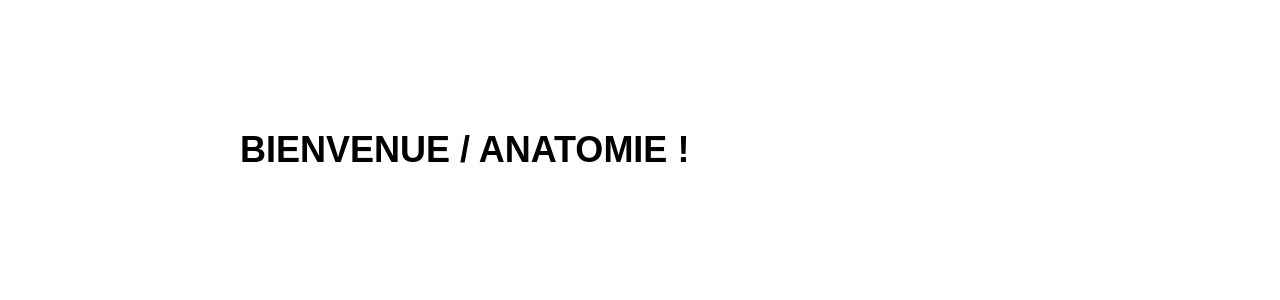
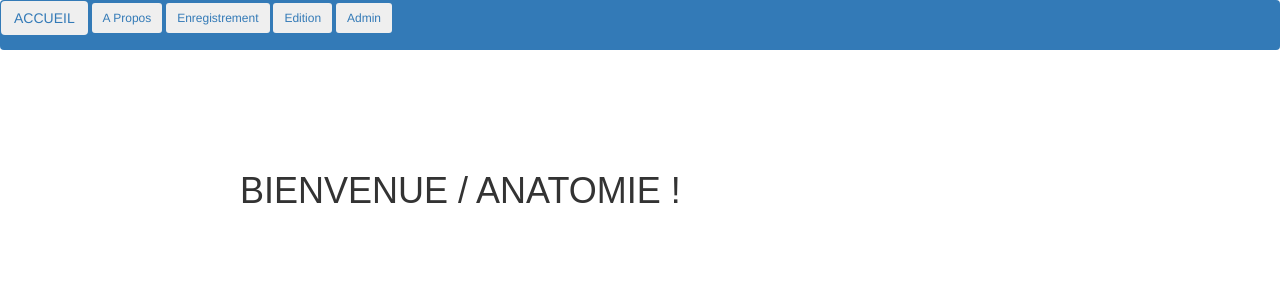
Before and after one commit to ipalakot/-crp_filr_std_anatomie, a Symfony app: template templates/home/index.html.twig in a window 1280 px wide. Shown: the top 300 px of the page. Run offline with Twig, Linux system fonts and the light colour scheme; the template is opened without the code that fills it, so the values that code supplies are empty; some libraries are stand-ins or nearby versions.

Commit message:
Changement des templates

```diff
--- a/templates/base.html.twig
+++ b/templates/base.html.twig
@@ -3,8 +3,36 @@
     <head>
         <meta charset="UTF-8">
         <title>{% block title %}Welcome!{% endblock %}</title>
+        <link rel="stylesheet" href="https://maxcdn.bootstrapcdn.com/bootstrap/3.3.7/css/bootstrap.min.css" integrity="sha384-BVYiiSIFeK1dGmJRAkycuHAHRg32OmUcww7on3RYdg4Va+PmSTsz/K68vbdEjh4u" crossorigin="anonymous">
+
         {% block stylesheets %}{% endblock %}
     </head>
+
+   <nav class="navbar navbar-light bg-primary " >
+      <form class="form-inline">
+        <a href="{{path('home')}}" >
+              <button class="btn btn-outline-success bg-dark" type="button"  bg-dark>ACCUEIL</button>
+        </a>
+
+        <a href="{{path('home')}}" >
+          <button class="btn btn-sm btn-outline-secondary bg-dark" type="button" >A Propos</button>
+        </a>
+
+        <a href="#" >
+          <button class="btn btn-sm btn-outline-secondary" type="button" >Enregistrement </button>
+        </a>
+
+        <a href="#" >
+          <button class="btn btn-sm btn-outline-secondary" type="button" >Edition </button>
+        </a>
+
+        <a href="#" target="blank">
+          <button class="btn btn-sm btn-outline-secondary" type="button">Admin</button>
+        </a>
+      </form>
+
+</nav>
+
     <body>
         {% block body %}{% endblock %}
         {% block javascripts %}{% endblock %}
```
